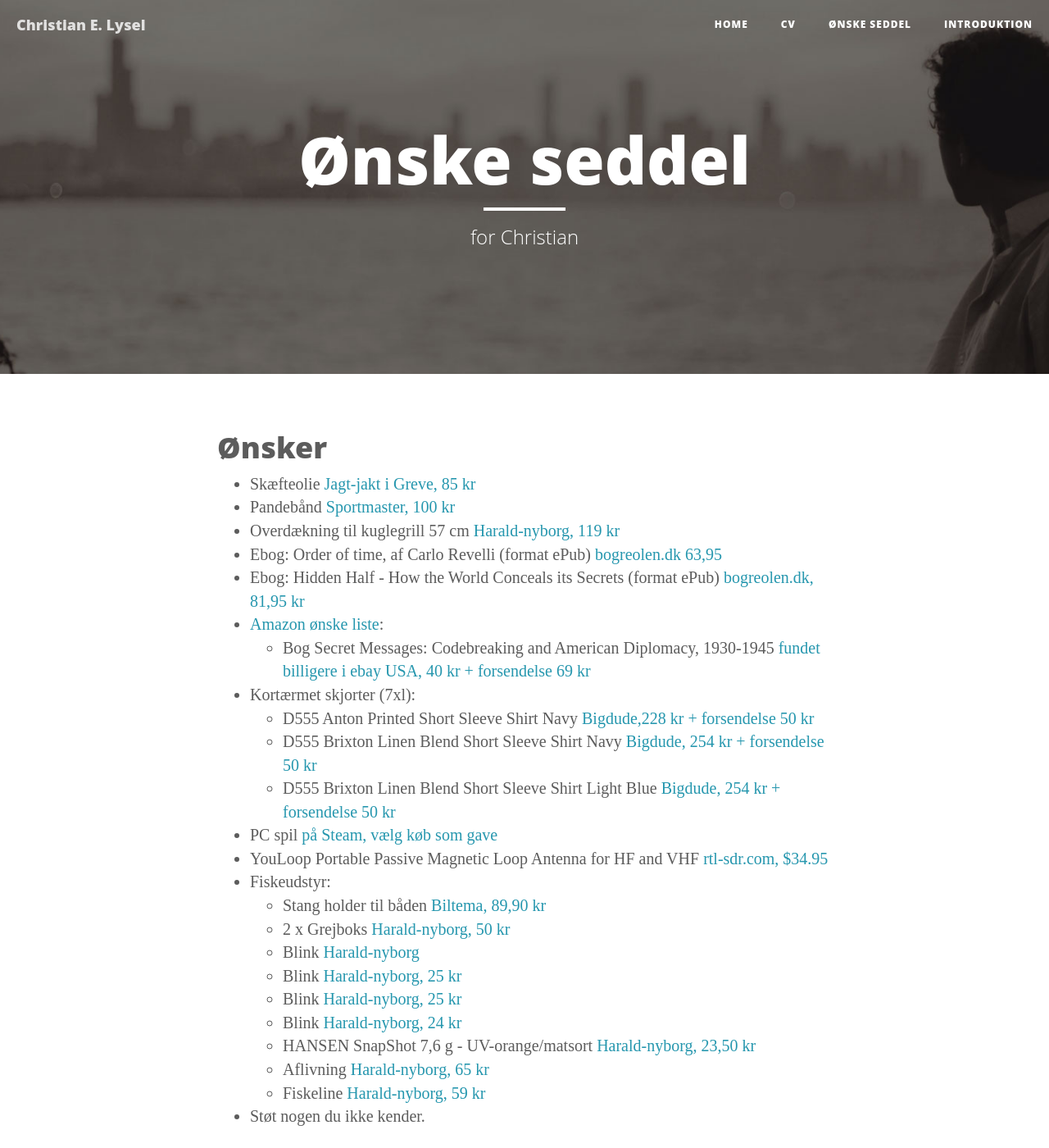
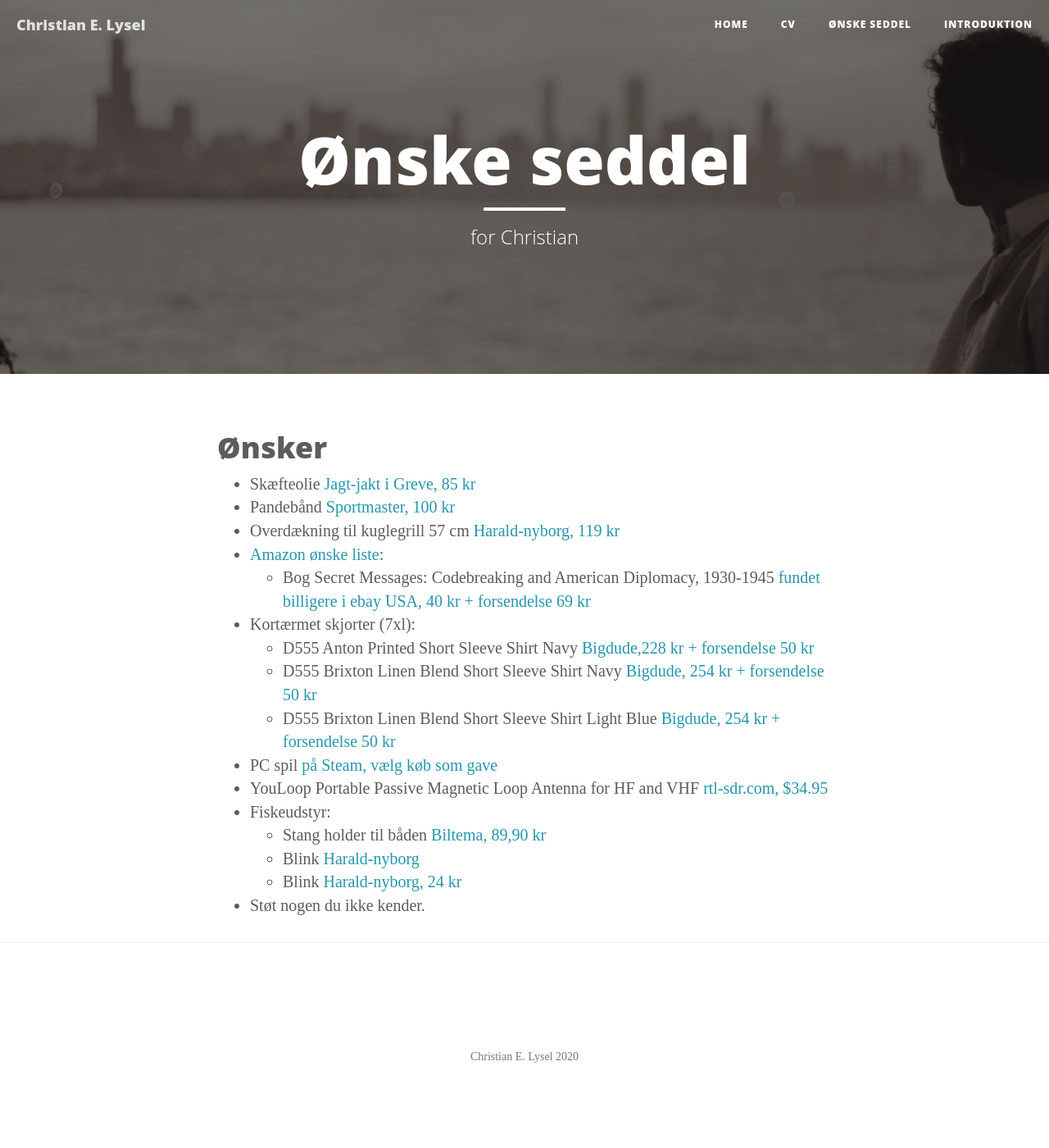
Before and after one commit to clysel/christian.lysel.net, a Jekyll site: the page built from gave.markdown, in a window 1280 px wide and 1400 px high. Shown: the whole window at 82% size. Built offline with Jekyll 4.4.1, drawn with Linux system fonts in a browser that asks for light colours.

Commit message:
Update gave.markdown

```diff
--- a/gave.markdown
+++ b/gave.markdown
@@ -9,8 +9,6 @@
  * Skæfteolie [Jagt-jakt i Greve, 85 kr](https://jagt-jakt.dk/tyrchem-208/rewoil-skaefteolie-p1129)
  * Pandebånd [Sportmaster, 100 kr](https://sportmaster.dk/nike-swoosh-pandeband-blackwhite-1115385)
  * Overdækning til kuglegrill 57 cm [Harald-nyborg, 119 kr](https://www.harald-nyborg.dk/produkt/overtraek-til-kuglegril-bg560)
- * Ebog: Order of time, af Carlo Revelli (format ePub) [bogreolen.dk 63,95](https://bogreolen.dk/order-of-time_carlo-rovelli_9780241292532)
- * Ebog: Hidden Half - How the World Conceals its Secrets (format ePub) [bogreolen.dk, 81,95 kr](https://bogreolen.dk/hidden-half_michael-blastland_9781786496386)
  * [Amazon ønske liste](https://www.amazon.co.uk/hz/wishlist/ls/A5JDJ32DBJ34?ref_=wl_share):
    * Bog Secret Messages: Codebreaking and American Diplomacy, 1930-1945 [fundet billigere i ebay USA, 40 kr + forsendelse 69 kr](https://www.ebay.com/itm/Secret-Messages-Codebreaking-and-American-Diplomacy-1930-1945/312616310755)
  * Kortærmet skjorter (7xl):
@@ -21,13 +19,6 @@
  * YouLoop Portable Passive Magnetic Loop Antenna for HF and VHF [rtl-sdr.com, $34.95](https://www.rtl-sdr.com/buy-rtl-sdr-dvb-t-dongles/?add-to-cart=41564)
  * Fiskeudstyr:
    * Stang holder til båden [Biltema, 89,90 kr](https://www.biltema.dk/fritid/fiskeri/fiskerivarktoj/stangholder-2000037268)
-   * 2 x Grejboks [Harald-nyborg, 50 kr](https://www.harald-nyborg.dk/produkt/grejboks-large)
    * Blink [Harald-nyborg](https://www.harald-nyborg.dk/produkt/slim-spoon-5-cm-solv)
-   * Blink [Harald-nyborg, 25 kr](https://www.harald-nyborg.dk/produkt/stripper-spoon-17-g-rod-sort)
-   * Blink [Harald-nyborg, 25 kr](https://www.harald-nyborg.dk/produkt/stripper-spoon-17-g-pink)
    * Blink [Harald-nyborg, 24 kr](https://www.harald-nyborg.dk/produkt/pilgrim-lure-18g-solv-bla)
-   * HANSEN SnapShot 7,6 g - UV-orange/matsort [Harald-nyborg, 23,50 kr](https://www.harald-nyborg.dk/produkt/snapshot-7-6g-orange-mat-black)
-   * Aflivning [Harald-nyborg, 65 kr](https://www.harald-nyborg.dk/produkt/priest-metal-20-cm)
-   * Fiskeline [Harald-nyborg, 59 kr](https://www.harald-nyborg.dk/produkt/dam-fluorocarbon-0-50mm)
-
  * Støt nogen du ikke kender.
```
